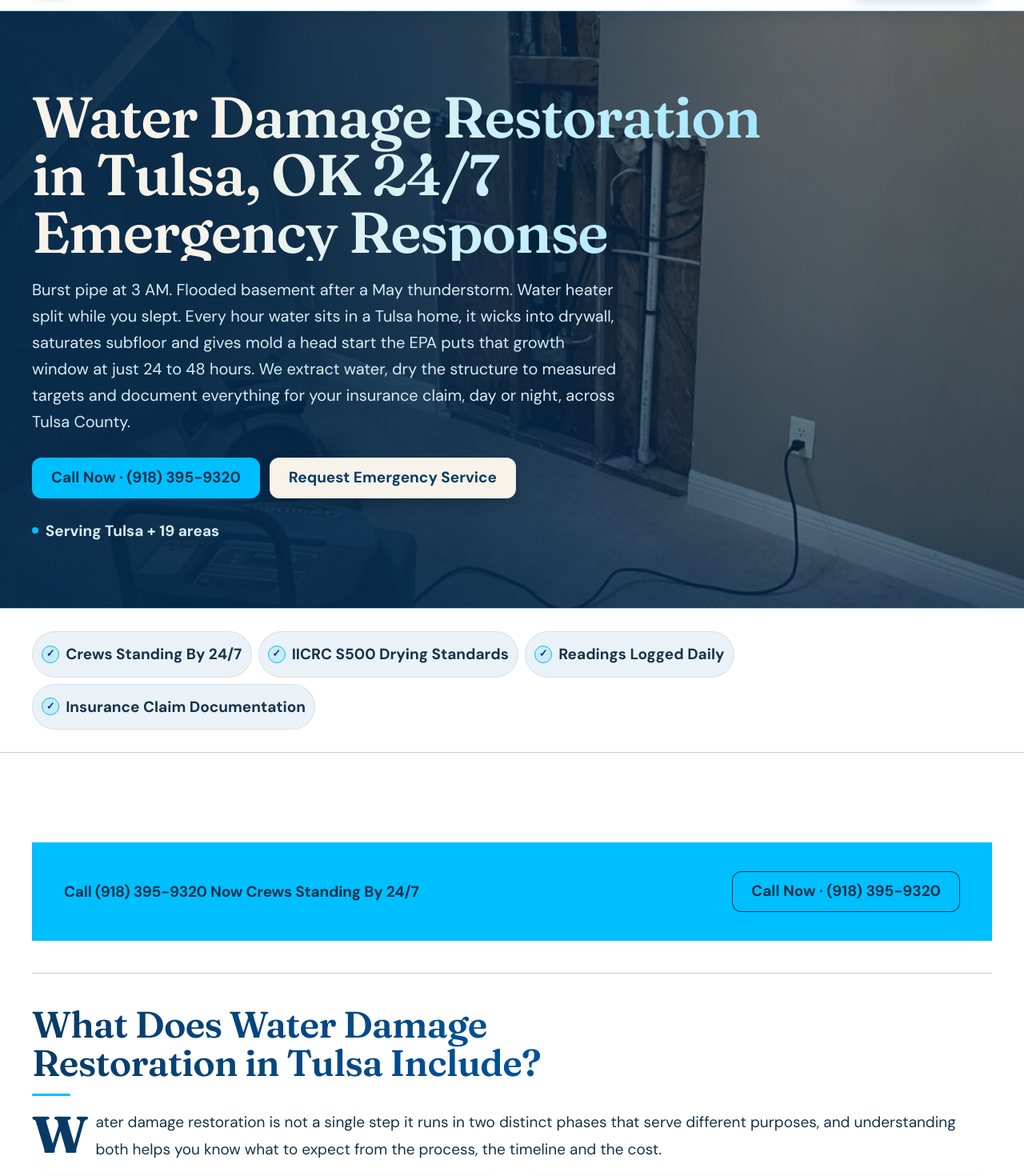
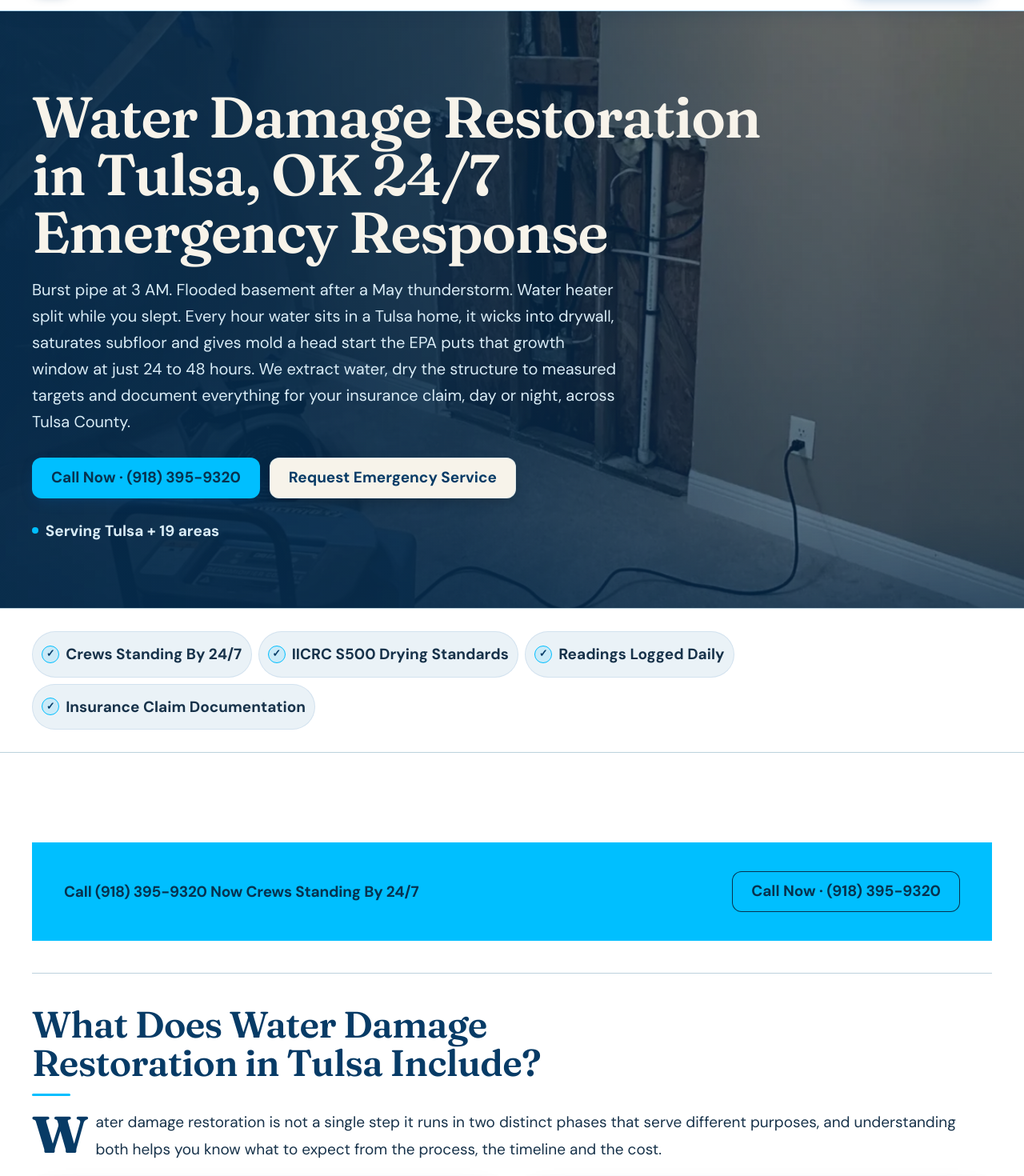
Before and after one commit to GrowthAura/tulsa-water-damage-repair, a React app: page / in a window 1280 px wide. Shown: the part 75-1545 px from the top of the page at 80% size. Built offline with nearby package versions, Linux system fonts and the light colour scheme.

Commit message:
Fix: solid heading colours — remove gradient text (background-clip:text made every H1/H2 invisible in Google's renderer, blocking indexing)

```diff
--- a/app/globals.css
+++ b/app/globals.css
@@ -61,17 +61,11 @@ h2 {
   letter-spacing: -0.015em;
   margin: 0 0 1rem;
 }
-@supports ((background-clip: text) or (-webkit-background-clip: text)) {
-  h2 {
-    background: linear-gradient(100deg, var(--navy) 0%, var(--blue) 100%);
-    -webkit-background-clip: text;
-    background-clip: text;
-    -webkit-text-fill-color: transparent;
-    color: transparent;
-  }
-  /* H2s that sit on navy keep solid cream (gradient would be unreadable there). */
-  .final-cta-card h2, .section-navy h2 { background: none; -webkit-text-fill-color: var(--cream); color: var(--cream); }
-}
+/* Headings are SOLID colours — never gradient text (background-clip: text
+   + transparent fill). That technique made every H1/H2 invisible in
+   Google's renderer (computed colour rgba(0,0,0,0); the gradient does not
+   paint there), so Google saw blank pages and stopped indexing. Fixed
+   2026-11-23: solid cream H1 on the hero, solid navy H2 everywhere. */
 h3 { font-family: var(--font-dm-sans), 'DM Sans', system-ui, sans-serif; color: var(--blue); font-weight: 700; font-size: clamp(1.4rem, 2.2vw, 1.9rem); line-height: 1.12; letter-spacing: -0.015em; margin: 0 0 0.75rem; }
 p { margin: 0 0 1.25rem; }
 p.lead, .lead { font-size: 1.1875rem; line-height: 1.65; }
@@ -224,15 +218,6 @@ p.lead, .lead { font-size: 1.1875rem; line-height: 1.65; }
 }
 .place-chip::before { content: ''; width: 8px; height: 8px; border-radius: 50%; background: var(--cyan); flex: none; }
 .hero h1 { color: var(--cream); }
-@supports ((background-clip: text) or (-webkit-background-clip: text)) {
-  .hero h1 {
-    background: linear-gradient(100deg, #f7f3ea 20%, #bfefff 55%, #7fdbff 100%);
-    -webkit-background-clip: text;
-    background-clip: text;
-    -webkit-text-fill-color: transparent;
-    color: transparent;
-  }
-}
 .hero .hero-intro { color: var(--pale-text); font-size: 1.25rem; line-height: 1.65; margin-top: 1.25rem; max-width: 46rem; }
 .hero .hero-intro + .hero-intro { margin-top: 1rem; }
 .hero-ctas { display: flex; flex-wrap: wrap; gap: 0.75rem; margin-top: 1.75rem; }
@@ -296,8 +281,7 @@ p.lead, .lead { font-size: 1.1875rem; line-height: 1.65; }
   content: counter(step-num, decimal-leading-zero);
   flex: none; display: inline-grid; place-items: center; width: 2.75rem; height: 2.75rem;
   border-radius: 50%; background: var(--navy); color: var(--cyan-light);
-  /* The H2 gradient rule sets -webkit-text-fill-color: transparent on all
-     h2 text — the badge digits inherit it and vanish. Reset it here. */
+  /* Badge digits keep their own fill colour (independent of the H2). */
   -webkit-text-fill-color: var(--cyan-light);
   font-family: var(--font-dm-sans), 'DM Sans', system-ui, sans-serif;
   font-size: 1.05rem; font-weight: 700; letter-spacing: 0; margin-top: 0.15rem;
```
